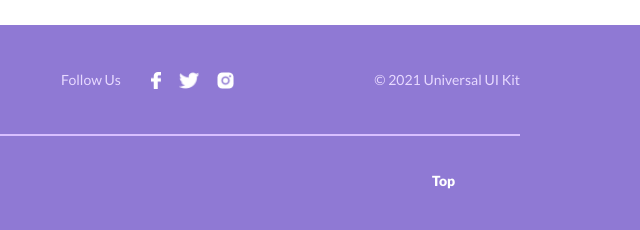
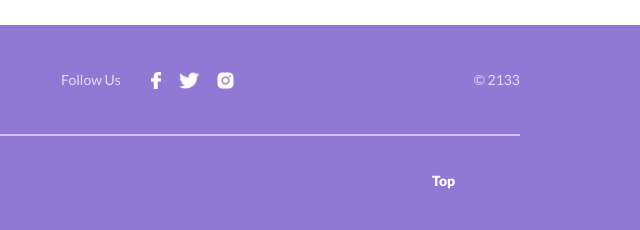
Before and after one commit to CHiieeZ/WB, a plain HTML site: page WB/index.html in a window 1280 px wide. Shown: the part 2030-2260 px from the top of the page, 640-1280 px from the left. Drawn offline with Linux system fonts and the light colour scheme.

Commit message:
Add files via upload

```diff
--- a/WB/index.html
+++ b/WB/index.html
@@ -154,7 +154,7 @@
                     <img src="img/Instagram.png" alt="" class="img_footer">
                 </div>
             </div>
-            <a href="#" class="a_footer">© 2021 Universal UI Kit</a>
+            <a href="#" class="a_footer">© 2133</a>
         </div>
         </div>
         <div class="line"></div>
```
